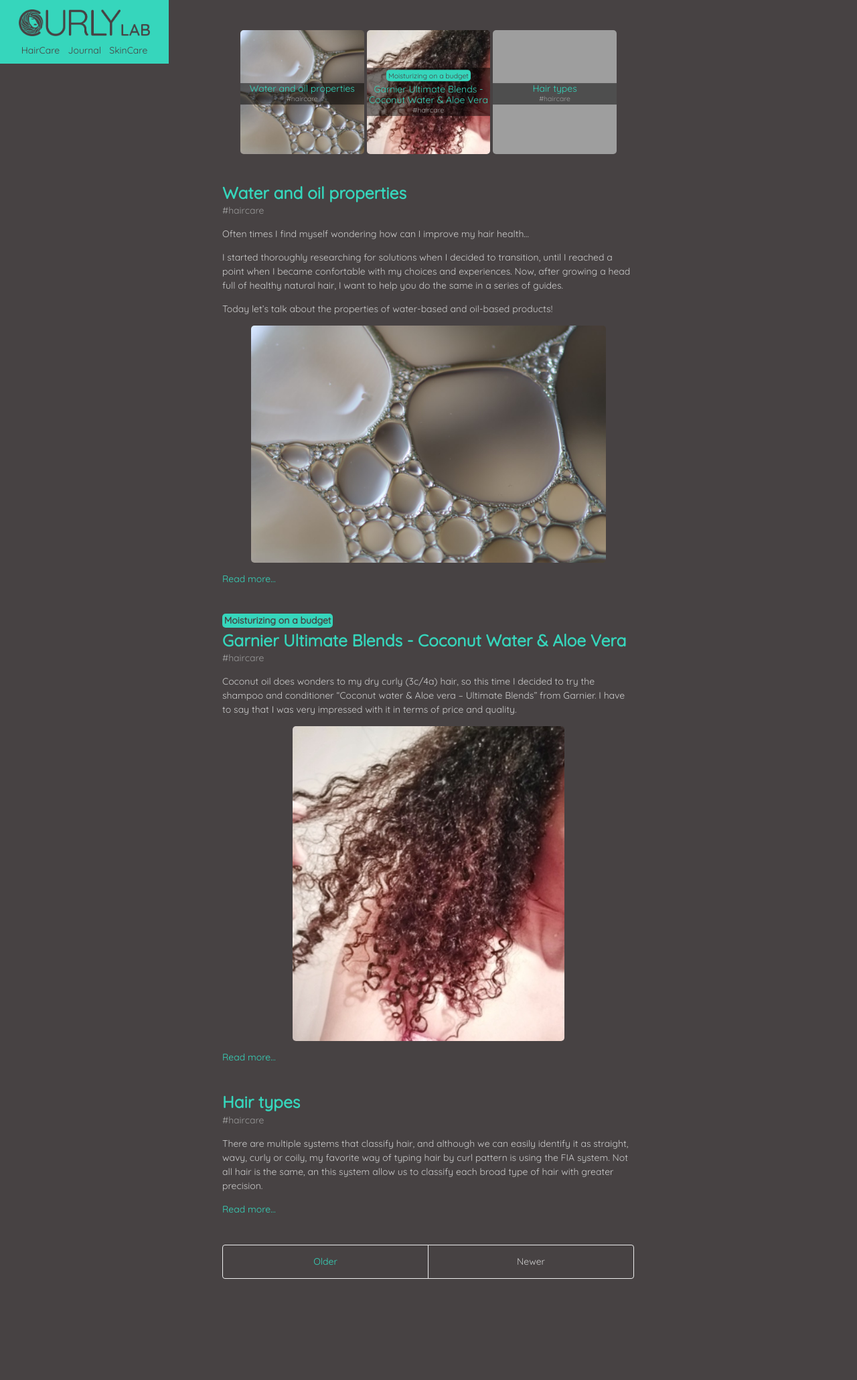
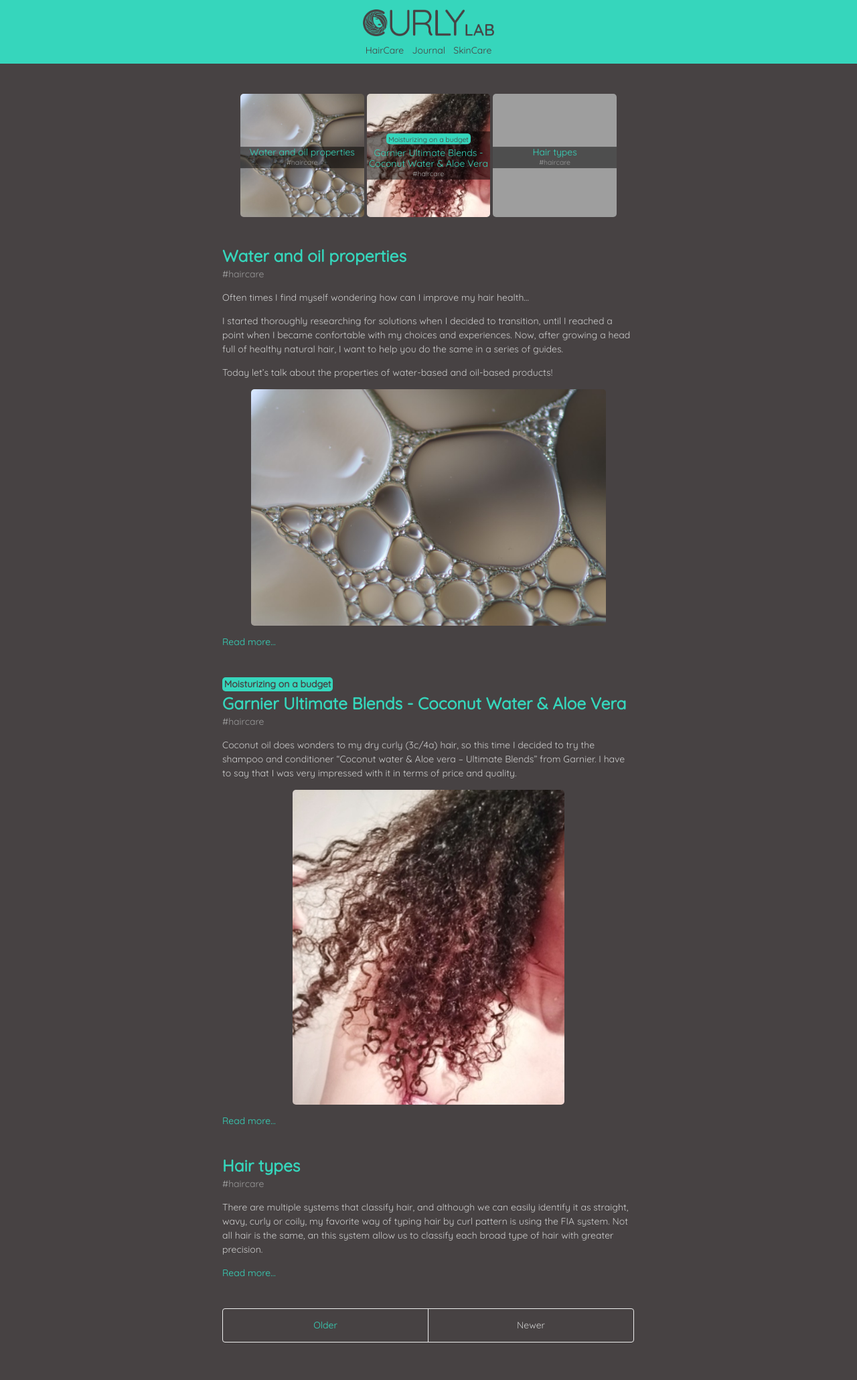
Before and after one commit to curlylab/curlylab.github.io, a Jekyll site: the page built from index.html, in a window 1280 px wide. Shown: the whole page at 67% size. Built offline with Jekyll 4.4.1, drawn with Linux system fonts in a browser that asks for light colours; the list of posts is cut into pages by our own code; before the commit the page ends 1965 px from its top, so only the background shows below that; grey boxes are pictures that could not be loaded.

Commit message:
Update sidebar.html

```diff
--- a/_includes/sidebar.html
+++ b/_includes/sidebar.html
@@ -1,5 +1,5 @@
-<div class="sidebar" style='position:fixed;top:0;'>
-  <div class="sidebar-sticky">
+<div class="sidebar">
+  <div class="sidebar-sticky" onscroll="style='position:fixed;top:0;'">
     <div class="sidebar-about">
       <a style="text-decoration: none" href="/"><h1><img class="sidebar-img" src="/public/CurlyLabLOGOAlphaFull.png"></h1></a>
       {% comment %}<p class="lead">{{ site.description }}</p>{% endcomment %}
```
